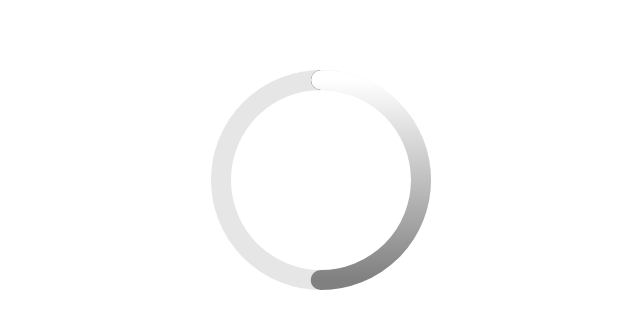
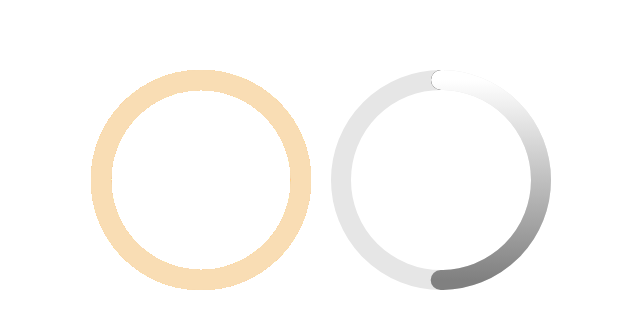
Before and after one commit to AboyL/2019-demo, a Vue app: page / in a window 1280 px wide. Shown: the top 328 px of the page, without its empty margins (319-959 px from the left). Built offline with nearby package versions, Linux system fonts and the light colour scheme.

Commit message:
修复了错误的动画方式

```diff
--- a/src/App.vue
+++ b/src/App.vue
@@ -1,18 +1,18 @@
 <template>
   <div id="app">
-    <!-- <Progress :progress="0.8"/> -->
-    <Progress2 :progress="0.8"/>
+    <Progress :progress="1"/>
+    <Progress2 :progress="1"/>
   </div>
 </template>
 
 <script>
-// import Progress from './components/Progress.vue'
+import Progress from './components/Progress.vue'
 import Progress2 from './components/Progress2.vue'
 
 export default {
   name: 'app',
   components: {
-    // Progress,
+    Progress,
     Progress2
   }
 }
--- a/src/components/Progress2.vue
+++ b/src/components/Progress2.vue
@@ -33,7 +33,7 @@
     >
       <animate
         :to="`${arcOption.innerArcLength},1000000`"
-        :begin="arcOption.innerDurtion"
+        :begin="arcOption.outDurtion"
         :dur="arcOption.innerDurtion"
         :from="`${arcOption.innerInitArcLength},1000000`"
         attributeName="stroke-dasharray"
@@ -81,20 +81,22 @@ export default {
       let arcConfig = {}
       let circleLength = Math.floor(2 * Math.PI * this.option.radius)
       // 如果此时小于0.5 则只需要显示最外层的圆弧 里面的圆弧不需要画了
-
+      // 时间计算 因为第二段的长度不见得等于第一段 所以不能平分时间 不然会导致第二端的速度出现骤降
+      // 因此需要按照比例进行时间计算
       if (this.progress < 0.5) {
         arcConfig.outArcLength = this.progress * circleLength
-        // arcConfig.outDurtion = this.option.durtion.split('s')[0] / 2 + 's' // 为初始设置的动画值
         arcConfig.outDurtion = this.option.durtion // 为初始设置的动画值
         arcConfig.innerArcLength = 0
         arcConfig.innerInitArcLength = 0 // 为动画做准备
         arcConfig.innerDurtion = 0
       } else {
+
+        const time = this.option.durtion.split('s')[0]
         arcConfig.outArcLength = 0.5 * circleLength
-        arcConfig.outDurtion = this.option.durtion.split('s')[0] / 2 + 's' // 为初始设置的动画值的一半
+        arcConfig.outDurtion = (0.5 / this.progress) * time + 's' //
         arcConfig.innerArcLength = this.progress * circleLength
         arcConfig.innerInitArcLength = 0.5 * circleLength // 为动画做准备 此时从中间开始
-        arcConfig.innerDurtion = arcConfig.outDurtion // 为动画做准备 此时从中间开始
+        arcConfig.innerDurtion = ((this.progress - 0.5) / this.progress) * time + 's' // 为动画做准备 此时从中间开始
       }
       const tansfromColor = arr => `rgb(${arr[0]},${arr[1]},${arr[2]})`
       arcConfig.outArcStartColor = tansfromColor(this.option.startColor)
@@ -111,7 +113,7 @@ export default {
         backColor: '#E6E6E6',
         endColor: [0, 0, 0],
         startColor: [255, 255, 255], // 用于渐变色的开始
-        durtion: '3s',
+        durtion: '1s',
         step: 100,
       }
       Object.assign(baseOption, this.progressOption)
```
